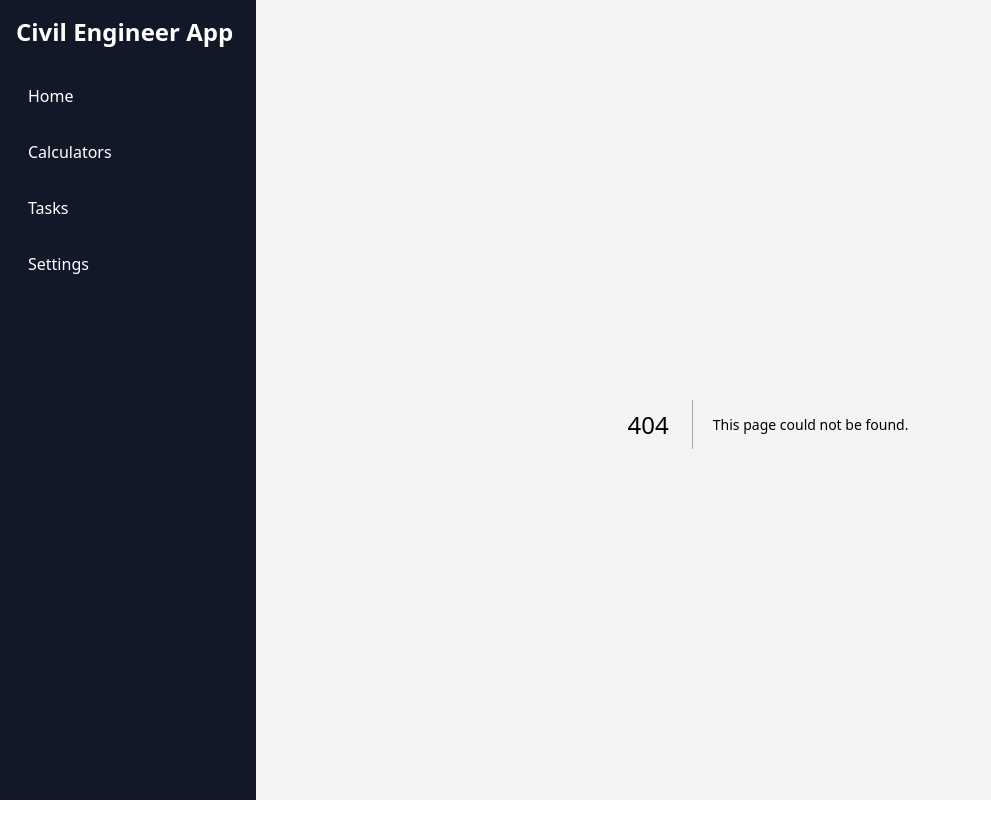
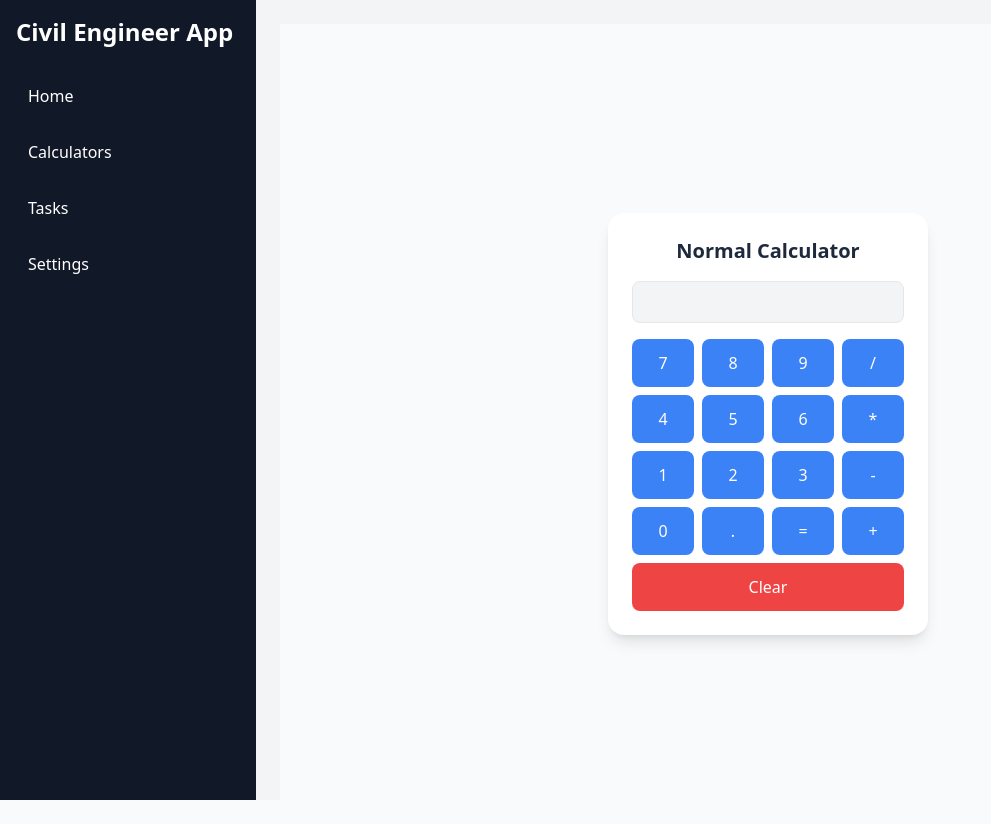
Before and after one commit to shadabalam117/CiviPilot, a Next.js app: page /calculators/normal in a window 1280 px wide. Before the commit this address had no page. Shown: the whole page, without its empty margins (0-991 px from the left). Built offline with nearby package versions, Linux system fonts and the light colour scheme.

Commit message:
Create page.tsx

```diff
--- /dev/null
+++ b/app/calculators/normal/page.tsx
@@ -0,0 +1,57 @@
+"use client";
+import { useState } from "react";
+
+export default function NormalCalculator() {
+  const [input, setInput] = useState("");
+
+  const handleClick = (value: string) => {
+    setInput((prev) => prev + value);
+  };
+
+  const handleClear = () => {
+    setInput("");
+  };
+
+  const handleCalculate = () => {
+    try {
+      // eslint-disable-next-line no-eval
+      const result = eval(input);
+      setInput(result.toString());
+    } catch {
+      setInput("Error");
+    }
+  };
+
+  return (
+    <div className="flex justify-center items-center min-h-screen bg-gray-50">
+      <div className="bg-white shadow-lg rounded-2xl p-6 w-80">
+        <h1 className="text-xl font-bold text-center mb-4">Normal Calculator</h1>
+        <input
+          type="text"
+          value={input}
+          readOnly
+          className="w-full p-2 mb-4 text-right border rounded-lg bg-gray-100"
+        />
+        <div className="grid grid-cols-4 gap-2">
+          {["7","8","9","/","4","5","6","*","1","2","3","-","0",".","=","+"].map((btn) => (
+            <button
+              key={btn}
+              onClick={() =>
+                btn === "=" ? handleCalculate() : handleClick(btn)
+              }
+              className="p-3 bg-blue-500 text-white rounded-lg hover:bg-blue-600"
+            >
+              {btn}
+            </button>
+          ))}
+          <button
+            onClick={handleClear}
+            className="col-span-4 p-3 bg-red-500 text-white rounded-lg hover:bg-red-600"
+          >
+            Clear
+          </button>
+        </div>
+      </div>
+    </div>
+  );
+}
```
